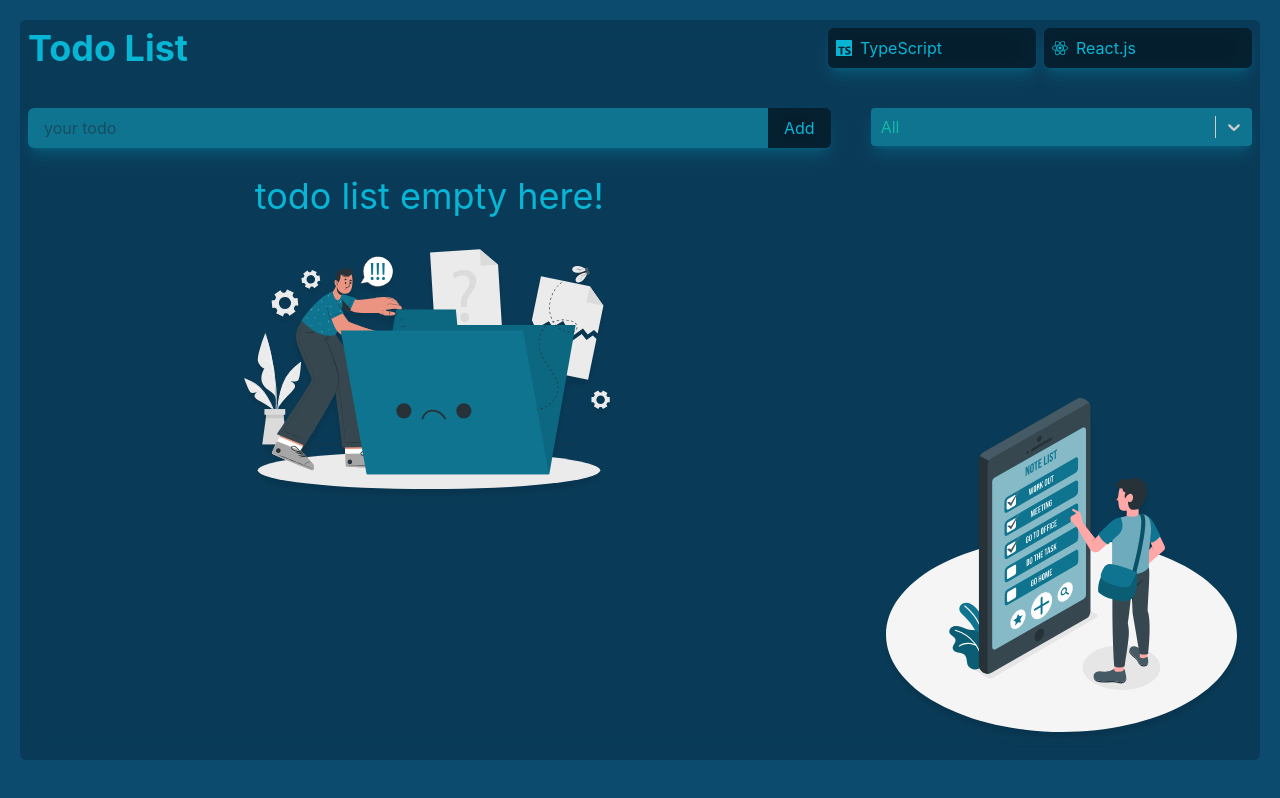
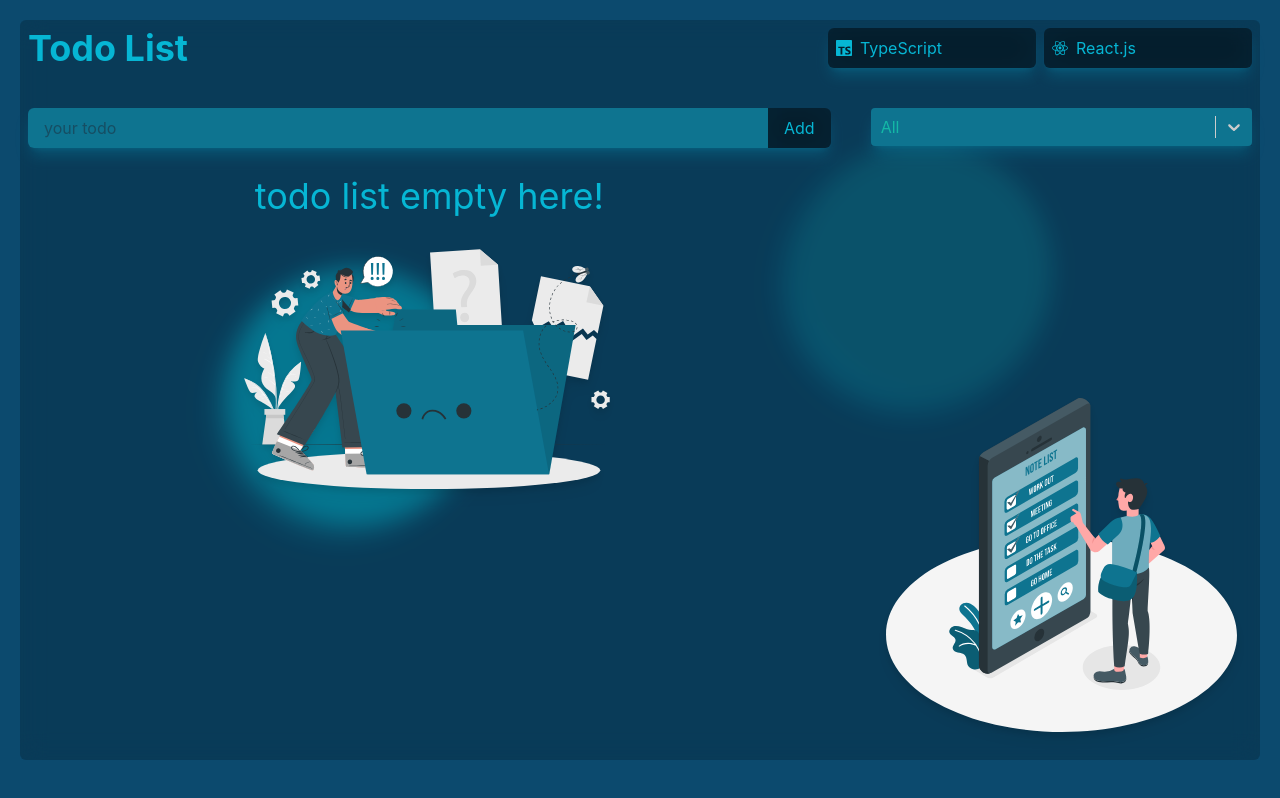
Before and after one commit to armin-bkh/todolist-app-typescript, a React (Create React App) app: page / in a window 1280 px wide. Built offline with nearby package versions, Linux system fonts and the light colour scheme.

Commit message:
add animtion in background

```diff
--- a/src/App.tsx
+++ b/src/App.tsx
@@ -84,7 +84,7 @@ function App() {
 
   return (
     <>
-      <div className="min-h-screen p-5 text-cyan-500">
+      <div className="min-h-screen relative overflow-hidden p-3 lg:p-5 text-cyan-500">
         <div
           className={`h-full grid grid-cols-1 lg:grid-cols-3 lg:gap-10 rounded-md p-2 bg-black bg-opacity-20 backdrop-blur-md`}
         >
@@ -102,8 +102,9 @@ function App() {
           </main>
           <SideBar onFilter={filterTodosHandler} filter={filter} />
         </div>
+      <Box varaint="500" />
+      <Box varaint="700" />
       </div>
-      {/* <Box varaint="500" /> */}
     </>
   );
 }
--- /dev/null
+++ b/src/Components/Animation/Box/Box.module.scss
@@ -0,0 +1,59 @@
+@keyframes moving {
+    0%{
+        left: 10%;
+        top: 10%;
+    }
+    20%{
+        left: 20%;
+        top: 40%;
+    }
+    50%{
+        left: 70%;
+        top: 50%;
+    }
+    70%{
+        left: 40%;
+        top: 50%;
+    }
+    100%{
+        left: 10%;
+        top: 10%;
+    }
+}
+
+@keyframes moving2 {
+    0%{
+        right: 10%;
+        top: 10%;
+    }
+    20%{
+        right: 20%;
+        top: 20%;
+    }
+    50%{
+        right: 40%;
+        top: 30%;
+    }
+    70%{
+        right: 80%;
+        top: 70%;
+    }
+    100%{
+        right: 10%;
+        top: 10%;
+    }
+}
+
+.moving{
+    position: absolute;
+    top: 0;
+    left: 0;
+    animation: moving 5s ease infinite;
+}
+
+.moving2{
+    position: absolute;
+    top: 0;
+    right: 0;
+    animation: moving2 5s ease infinite;
+}
--- a/src/Components/Animation/Box/Box.tsx
+++ b/src/Components/Animation/Box/Box.tsx
@@ -1,13 +1,11 @@
-import { useSpring, animated } from 'react-spring';
-
+import styles from './Box.module.scss';
 interface boxProps {
     varaint: '500' | '700'
 }
 
 export const Box = ({ varaint }: boxProps) => {
-    const styles = useSpring({ from: { x: 50, y: -500 }, to: {x: 400, y: -700}, loop: { reverse: true }, config: { duration: 5000 } })
     return (
-        <animated.div style={styles} className={`w-64 h-52 bg-cyan-${varaint} absolute filter rounded-full shadow-xl shadow-cyan-500/50 transform rotate-45 -z-50`}>
-        </animated.div>
+        <div className={`w-64 h-64 bg-cyan-${varaint} absolute filter rounded-full shadow-xl shadow-cyan-500/50 opacity-70 transform rotate-45 -z-50 ${varaint === "500" ? styles.moving : styles.moving2}`}>
+        </div>
     )
 };
--- a/src/Components/Header/Header.tsx
+++ b/src/Components/Header/Header.tsx
@@ -7,7 +7,7 @@ interface headerProps {
 export const Header = ({ todosLength }: headerProps) => {
   return (
     <header className={`flex h-10 items-center lg:col-span-3`}>
-      <h1 className={`mr-auto text-lg lg:text-4xl font-bold flex items-center`}>
+      <h1 className={`mr-auto text-3xl lg:text-4xl font-bold flex items-center`}>
         Todo List
         {
           todosLength > 0 && (
--- a/src/index.css
+++ b/src/index.css
@@ -12,6 +12,11 @@ body {
   -webkit-font-smoothing: antialiased;
   -moz-osx-font-smoothing: grayscale;
   background: #0c4a6e;
+  overflow: hidden;
+}
+
+#root{
+ overflow: hidden;
 }
 
 code {
```
